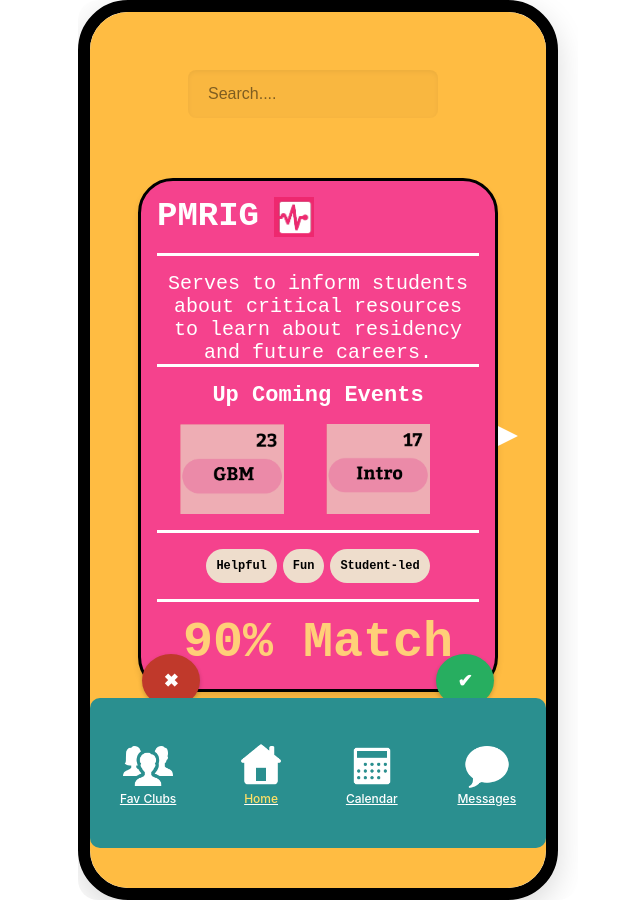
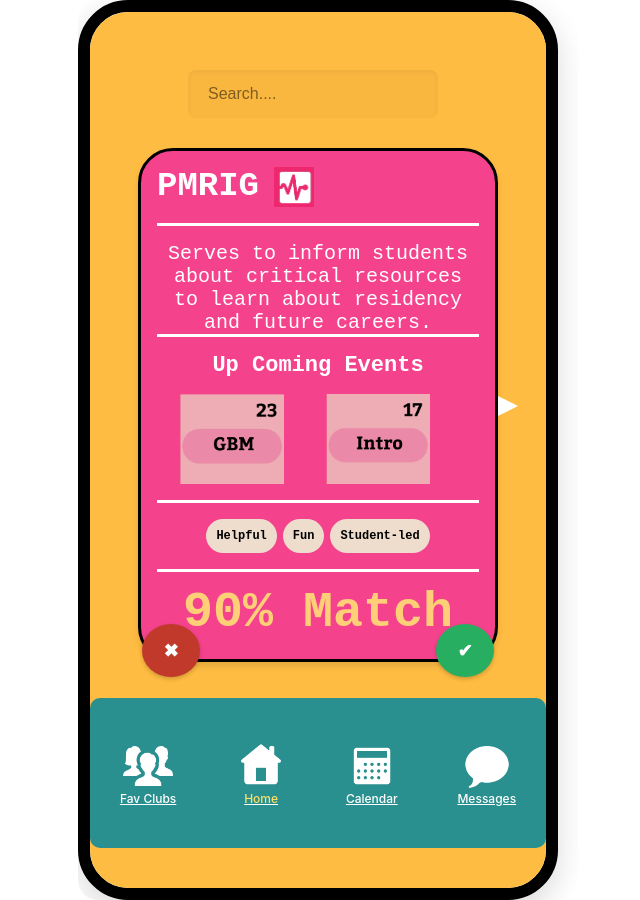
Before and after one commit to markzhdan/uicircle, a React (Create React App) app: page /home in a window 1280 px wide. Shown: the whole page, without its empty margins (312-952 px from the left). Built offline with nearby package versions, Linux system fonts and the light colour scheme; a web font is replaced by a local one.

Commit message:
style: home moved up

```diff
--- a/src/pages/HomePage.css
+++ b/src/pages/HomePage.css
@@ -1,4 +1,4 @@
-.HomePage{
+.HomePage {
   background-color: var(--yellow);
   height: 100%;
   display: flex;
@@ -13,11 +13,11 @@
   box-sizing: border-box;
 }
 
-.SearchBar{
+.SearchBar {
   padding: 20px 0px;
 }
 
-.SearchInput{
+.SearchInput {
   background-color: #f4b340;
   color: #333;
   padding: 15px 20px;
@@ -126,10 +126,10 @@
   font-size: 15px;
 } */
 
-.match{
+.match {
   font-size: 50px;
   font-weight: bold;
-  color: #FFCF78;
+  color: #ffcf78;
 }
 
 .btn.red {
@@ -160,7 +160,7 @@
   font-weight: bold;
   border: none;
   cursor: pointer;
-  box-shadow: 0 2px 4px rgba(0,0,0,0.2);
+  box-shadow: 0 2px 4px rgba(0, 0, 0, 0.2);
   display: flex;
   align-items: center;
   justify-content: center;
@@ -196,12 +196,12 @@
   color: #ffe066;
 }
 
-
 .card-navigation-wrapper {
   position: relative;
   display: flex;
   justify-content: center;
   align-items: center;
+  margin-top: -30px;
 }
 
 .side-arrow {
@@ -216,9 +216,8 @@
   padding: 0;
   color: white;
   clip-path: polygon(0 0, 100% 50%, 0 100%);
-  box-shadow: 0 2px 4px rgba(0,0,0,0.2);
+  box-shadow: 0 2px 4px rgba(0, 0, 0, 0.2);
 }
-
 
 .left-arrow {
   left: -20px;
@@ -240,7 +239,7 @@
   color: white;
   padding: 10px 20px;
   border-radius: 20px;
-  box-shadow: 0 4px 8px rgba(0,0,0,0.15);
+  box-shadow: 0 4px 8px rgba(0, 0, 0, 0.15);
   font-weight: bold;
   font-size: 15px;
   z-index: 999;
@@ -256,7 +255,7 @@
   color: white;
   padding: 10px 20px;
   border-radius: 20px;
-  box-shadow: 0 4px 8px rgba(0,0,0,0.15);
+  box-shadow: 0 4px 8px rgba(0, 0, 0, 0.15);
   font-weight: bold;
   font-size: 15px;
   z-index: 999;
```
